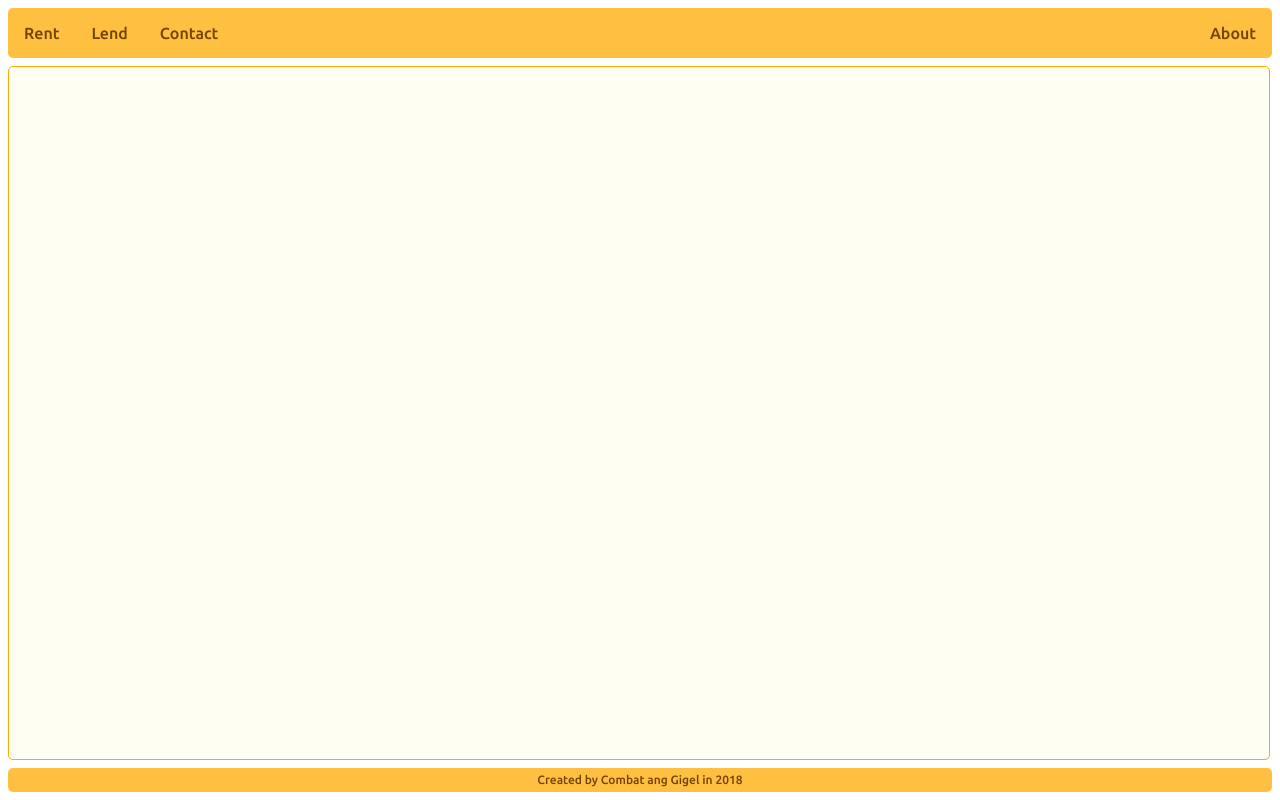
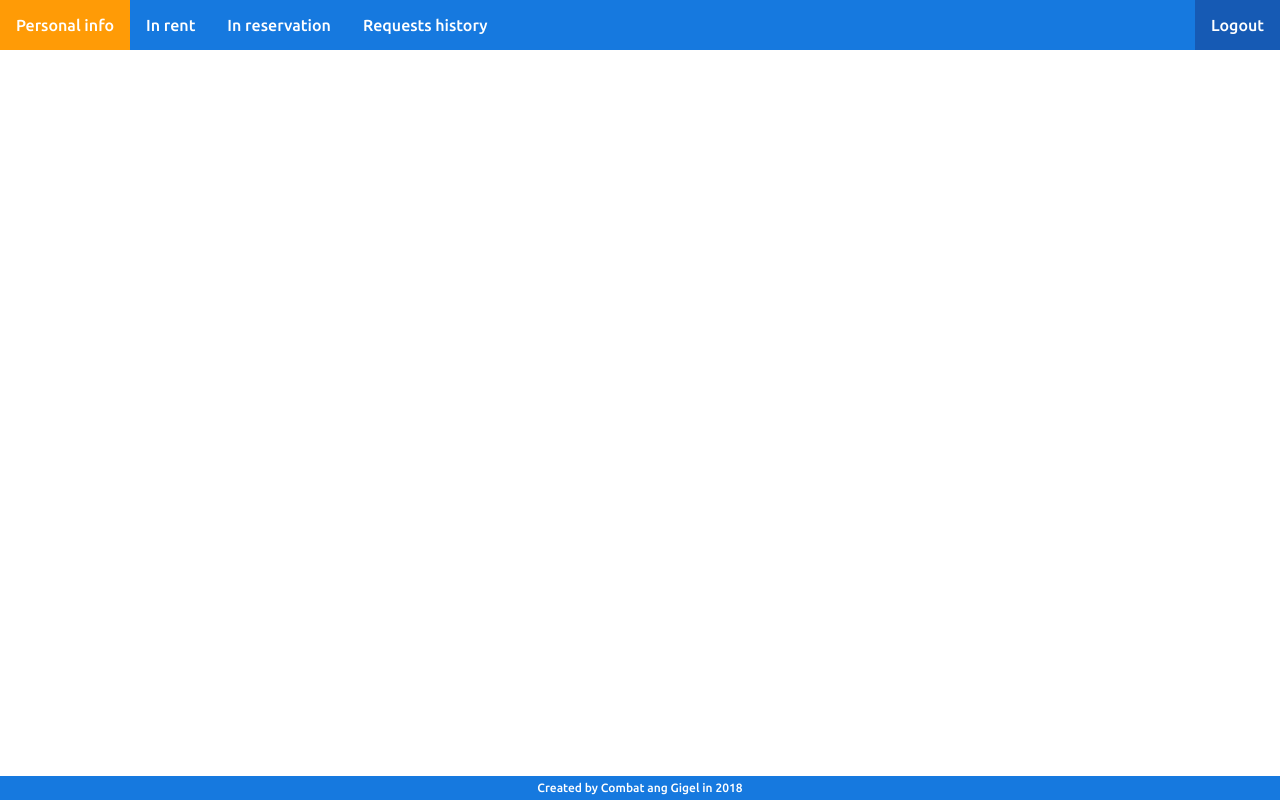
Before and after one commit to almaslennikov/rental-service, an Angular app in the folder client/rental-service/: page / in a window 1280 px wide. Built offline with nearby package versions, Linux system fonts and the light colour scheme.

Commit message:
Changed styles

```diff
--- a/client/rental-service/src/app/app.component.css
+++ b/client/rental-service/src/app/app.component.css
@@ -0,0 +1,33 @@
+ul {
+  list-style-type: none;
+  margin: 0;
+  padding: 0;
+  top: 0;
+  overflow: hidden;
+  background-color: #1679df;
+}
+
+li {
+  float: left;
+}
+
+li a {
+  display: block;
+  color: white;
+  text-align: center;
+  padding: 1em 1em;
+  text-decoration: none;
+  font-family: 'Ubuntu';
+}
+
+li a:hover {
+  background-color: #ff9b06;
+}
+
+.active {
+  background-color: #165ab4;
+}
+
+.right-menu-button {
+  float: right;
+}
--- a/client/rental-service/src/app/app.component.html
+++ b/client/rental-service/src/app/app.component.html
@@ -1 +1,7 @@
-<!--The content below is only a placeholder and can be replaced.-->
+<ul>
+  <li><a href="info">Personal info</a></li>
+  <li><a href="rent">In rent</a></li>
+  <li *ngIf="true"><a href="reservation">In reservation</a></li>
+  <li><a href="history">Requests history</a></li>
+  <li class="right-menu-button active"><a href="logout">Logout</a></li>
+</ul>
--- a/client/rental-service/src/index.html
+++ b/client/rental-service/src/index.html
@@ -8,12 +8,6 @@
   <link rel="icon" type="image/x-icon" href="favicon.ico">
 </head>
 <body>
-  <ul>
-    <li><a href="">Rent</a></li>
-    <li><a href="">Lend</a></li>
-    <li><a href="">Contact</a></li>
-    <li class="right-menu-button"><a href="">About</a></li>
-  </ul>
   <div class="main-content">
     <app-root></app-root>
   </div>
--- a/client/rental-service/src/styles.css
+++ b/client/rental-service/src/styles.css
@@ -8,47 +8,9 @@ html, body {
 
 }
 
-ul {
-  list-style-type: none;
-  margin: .5em;
-  padding: 0;
-  overflow: hidden;
-  background-color: #FFBF40;
-  border-radius: 5px;
-}
-
-li {
-  float: left;
-}
-
-li a {
-  display: block;
-  color: #714500;
-  text-align: center;
-  padding: 1em 1em;
-  text-decoration: none;
-  font-family: 'Ubuntu';
-}
-
-li a:hover {
-  background-color: #ffaa00;
-}
-
-.active {
-  background-color: #4CAF50;
-}
-
-.right-menu-button {
-  float: right;
-}
-
 .main-content {
-  background: #fffef2;
-  border-style: solid;
-  border-width: 1px;
-  border-color: #ffaa00;
-  width: calc(100% - 1.25em);
-  margin: .5em;
+  width: 100%;
+  margin: 0;
   height: calc(100% - 6.75em);
   border-radius: 5px;
 }
@@ -56,11 +18,9 @@ li a:hover {
 footer {
   position: fixed;
   bottom: 0;
-  margin: .5em;
-  width: calc(100% - 1em);
+  width: 100%;
   height: 1.5em;
-  background-color: #FFBF40;
-  border-radius: 5px;
+  background-color: #1679df;
 }
 
 .footer-text {
@@ -74,5 +34,5 @@ footer {
 .footer-text a {
   font-family: 'Ubuntu';
   text-decoration: none;
-  color: #714500;
+  color: white;
 }
```
